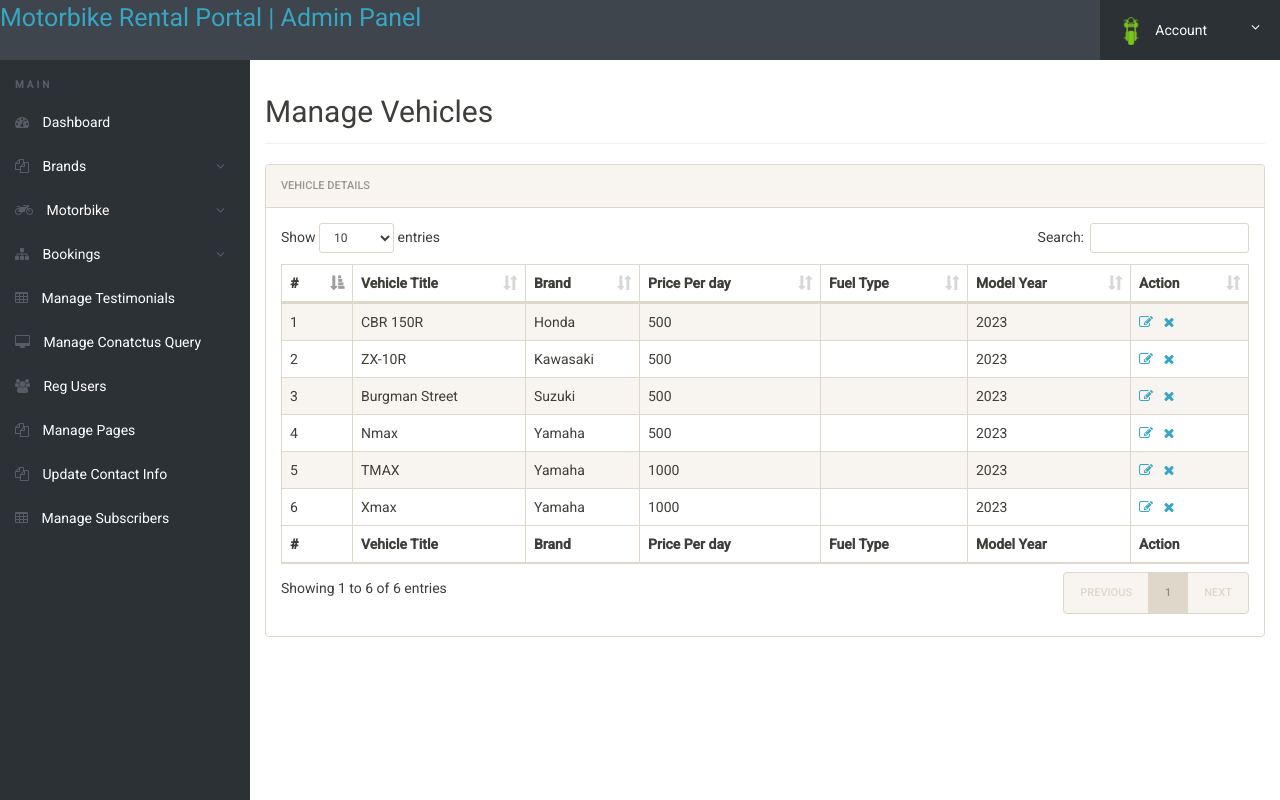
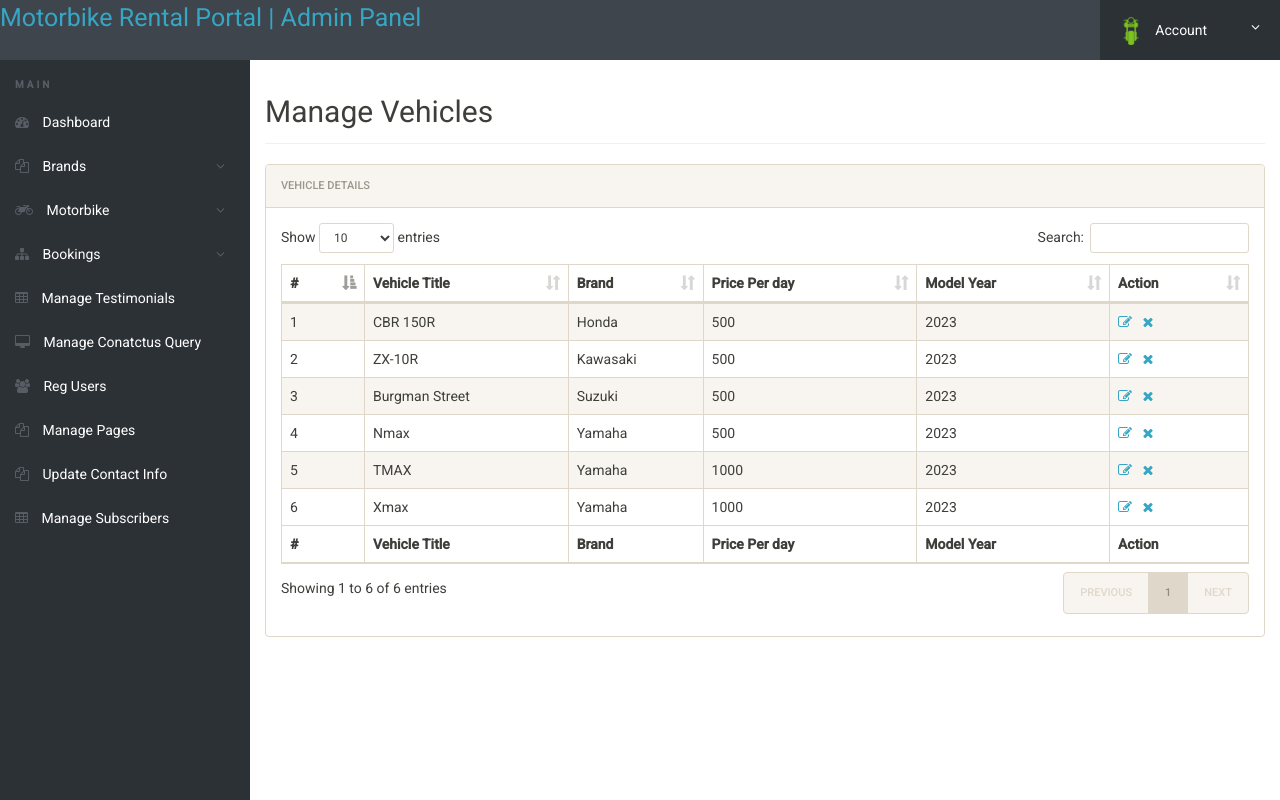
Before and after one commit to kimjayson-ph/surety, a PHP site: page /admin/manage-vehicles.php in a window 1280 px wide. Run offline with PHP 8.4, Linux system fonts and the light colour scheme; a user stored in the database is signed in; data comes from the database, SQL or seed files in the repository; data that the repository does not hold is empty.

Commit message:
remove fuel type at manage-vehicles

```diff
--- a/admin/manage-vehicles.php
+++ b/admin/manage-vehicles.php
@@ -99,7 +99,7 @@ if (strlen($_SESSION['alogin']) == 0) {
 												<th>Vehicle Title</th>
 												<th>Brand </th>
 												<th>Price Per day</th>
-												<th>Fuel Type</th>
+
 												<th>Model Year</th>
 												<th>Action</th>
 											</tr>
@@ -110,7 +110,7 @@ if (strlen($_SESSION['alogin']) == 0) {
 												<th>Vehicle Title</th>
 												<th>Brand </th>
 												<th>Price Per day</th>
-												<th>Fuel Type</th>
+
 												<th>Model Year</th>
 												<th>Action</th>
 											</tr>
@@ -130,7 +130,7 @@ if (strlen($_SESSION['alogin']) == 0) {
 														<td><?php echo htmlentities($result->VehiclesTitle); ?></td>
 														<td><?php echo htmlentities($result->BrandName); ?></td>
 														<td><?php echo htmlentities($result->PricePerDay); ?></td>
-														<td><?php echo htmlentities($result->FuelType); ?></td>
+
 														<td><?php echo htmlentities($result->ModelYear); ?></td>
 														<td><a href="edit-vehicle.php?id=<?php echo $result->id; ?>"><i class="fa fa-edit"></i></a>&nbsp;&nbsp;
 															<a href="manage-vehicles.php?del=<?php echo $result->id; ?>" onclick="return confirm('Do you want to delete');"><i class="fa fa-close"></i></a>
```
